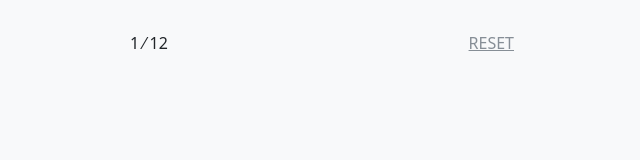
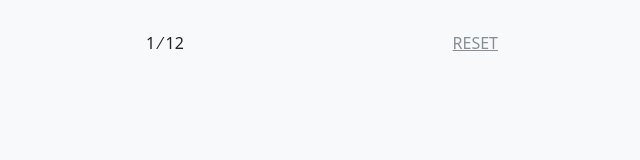
Before and after one commit to saneef/numeric-keypads, a Svelte app: page / in a window 1280 px wide. Shown: the top 160 px of the page, without its empty margins (318-958 px from the left). Built offline with nearby package versions, Linux system fonts and the light colour scheme.

Commit message:
fix(app): add padding for header

```diff
--- a/src/App.svelte
+++ b/src/App.svelte
@@ -34,6 +34,7 @@
 		margin-left: auto;
 		margin-right: auto;
 		max-width: 24rem;
+		padding-top: env(safe-area-inset-top);
 	}
 
 	.grid {
@@ -54,7 +55,7 @@
 	.header {
 		display: flex;
 		justify-content: space-between;
-		padding: 1em 0;
+		padding: 1em;
 	}
 
 	.hide {
```
